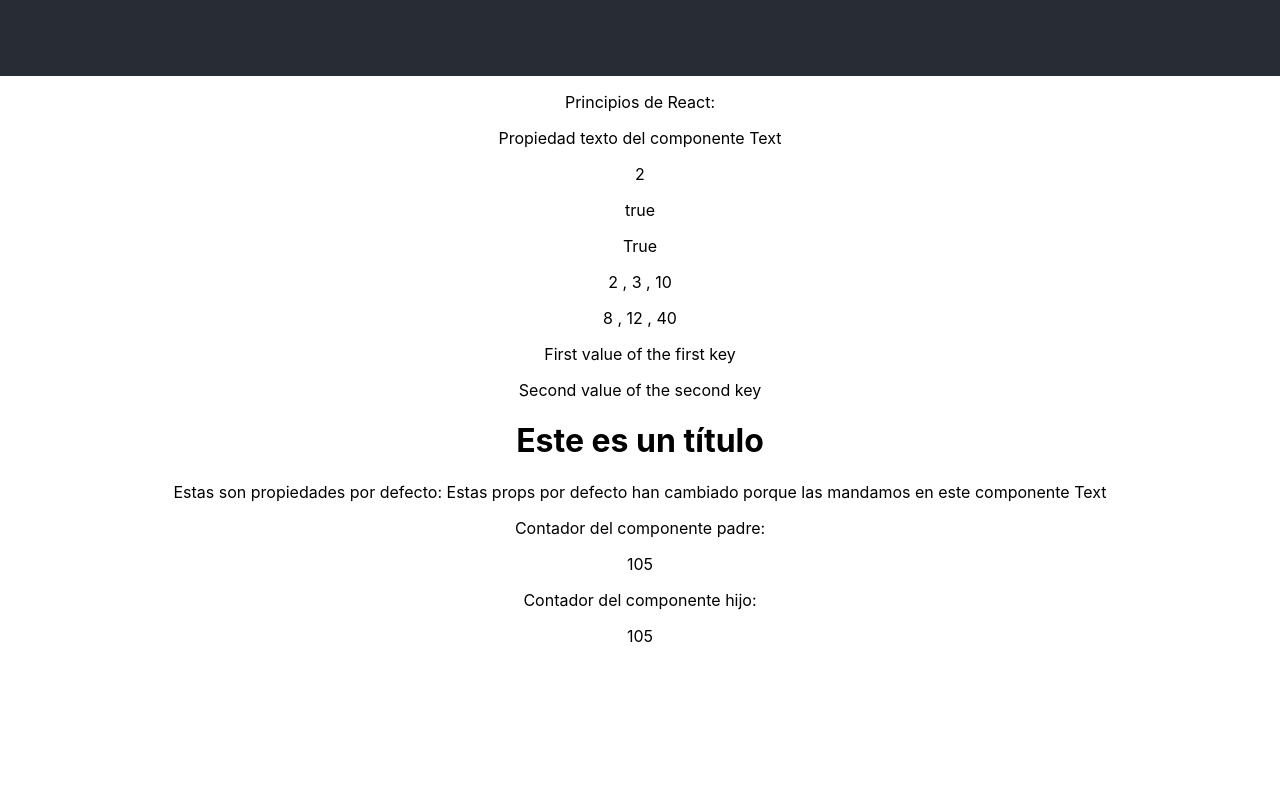
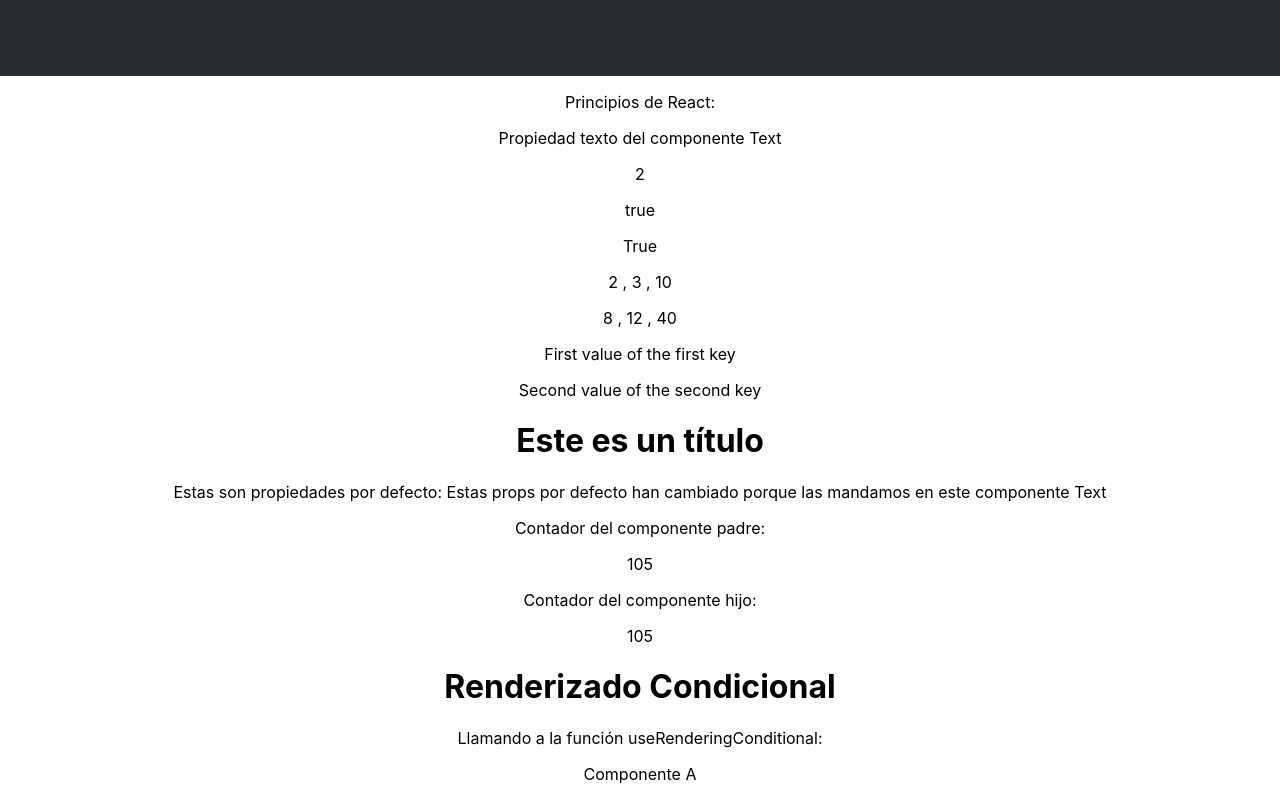
Before and after one commit to juanma77/spa-react-concepts, a React (Create React App) app: page / in a window 1280 px wide. Shown: the part 724-1524 px from the top of the page. Before the commit the page ends 1370 px from the top, so only its background shows below. Built offline with nearby package versions, Linux system fonts and the light colour scheme.

Commit message:
using conditional rendering and Conditional Component added

```diff
--- a/src/App.js
+++ b/src/App.js
@@ -1,6 +1,7 @@
 import React, { Component } from 'react';
 import logo from './logo.svg';
 import './App.css';
+import  ConditionalComponent from './components/ConditionalComponent';
 
 // React es declarativo y reactivo; declarativo porque le decimos qué renderizar pero no cómo y reactivo porque reacciona a los cambios en los componentes.
 
@@ -157,6 +158,8 @@ class App extends Component {
 
         <Contador initialCounter = { 100 }/>
 
+        <ConditionalComponent/>
+
       </div>
     );
   }
--- /dev/null
+++ b/src/components/ConditionalComponent.js
@@ -0,0 +1,53 @@
+import React, { Component } from "react";
+
+class FirstComponent extends Component {
+
+    render() {
+        return (
+            <p>Componente A</p>
+        )
+    }
+
+}
+
+class SecondComponent extends Component {
+
+    render() {
+        return (
+            <p>Componente B</p>
+        )
+    }
+}
+
+
+export default class ConditionalComponent extends Component {
+
+    useRenderingConditional = (showFirstComponent) =>{
+        if( showFirstComponent ) {
+            return <FirstComponent/>
+        } else {
+            return <SecondComponent/>
+        }
+    }
+
+    constructor(){
+        super();
+        this.state = { showFirstComponent: true };
+
+    }
+
+    render(){
+
+        return (
+            <div>
+                <h1>Renderizado Condicional</h1>
+                <div>
+                    <p>Llamando a la función useRenderingConditional: </p>
+                    <p> { this.useRenderingConditional(this.state.showFirstComponent) } </p>
+                </div>
+
+            </div>
+        )
+    }
+
+}
```
